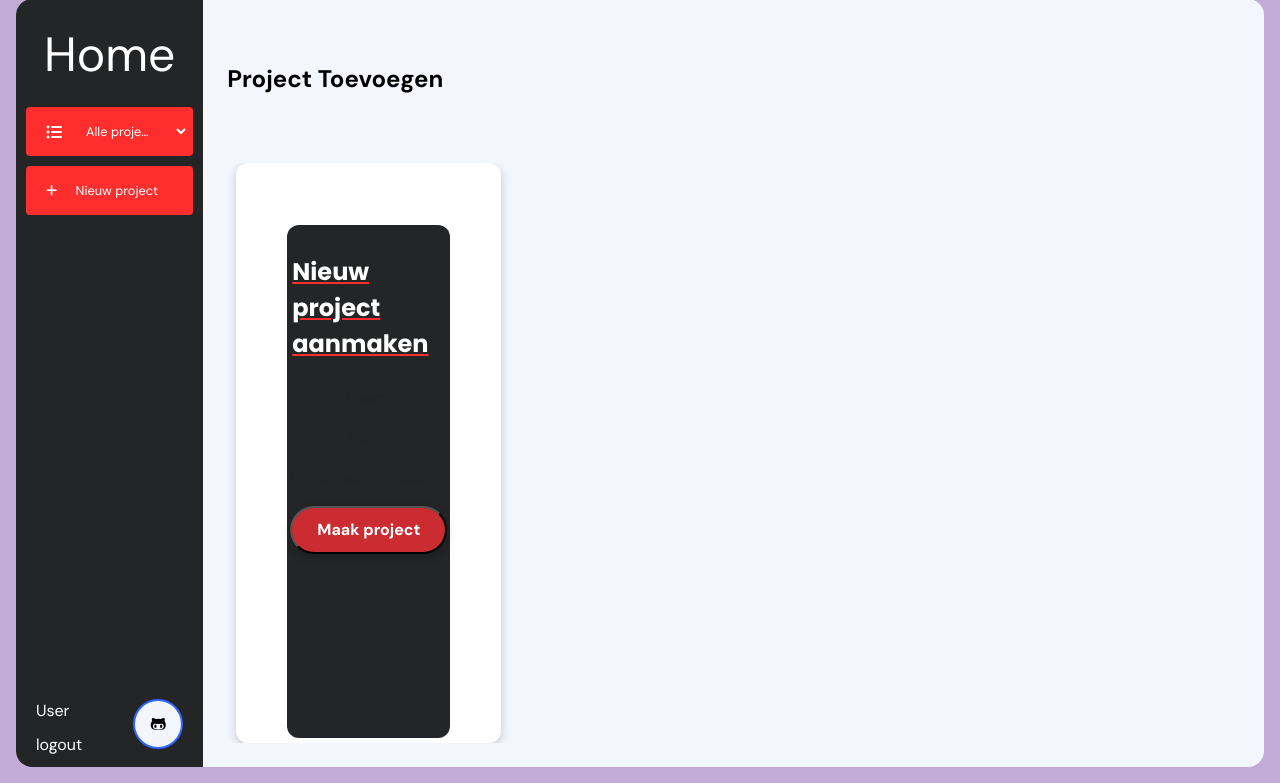
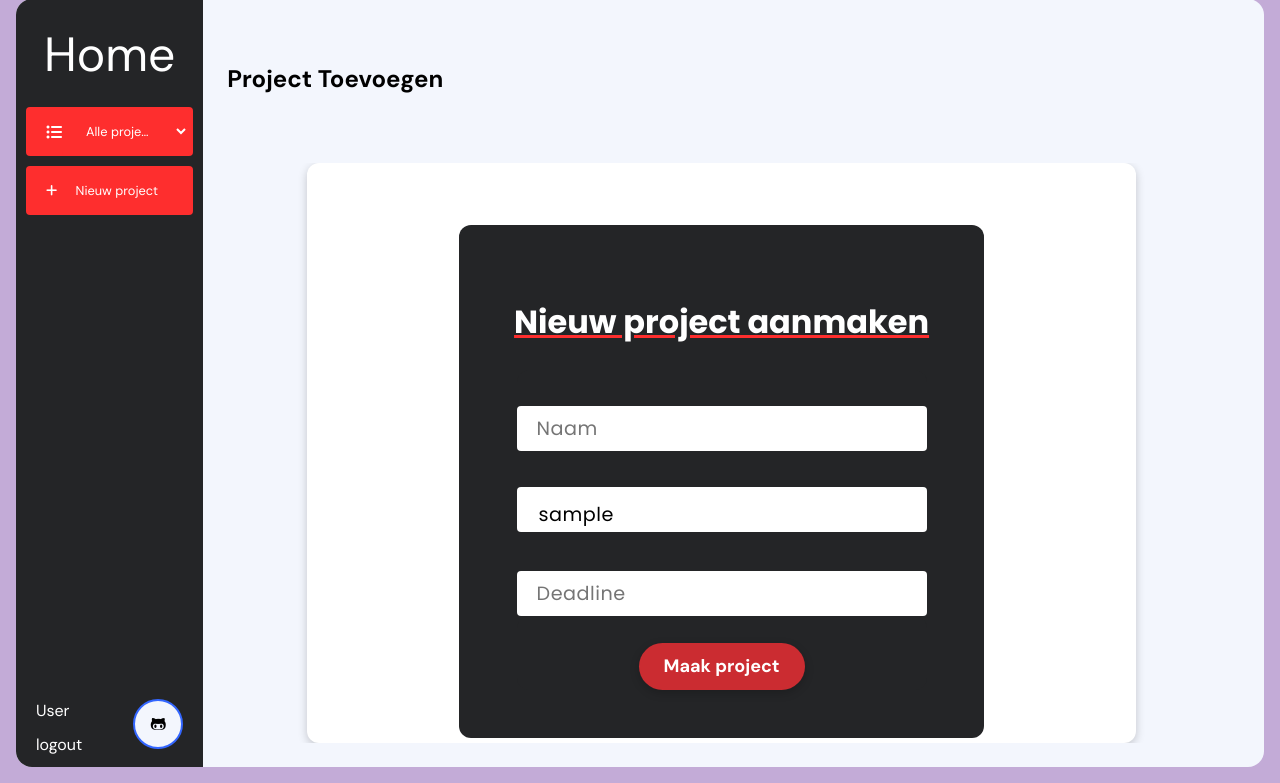
Before and after one commit to timvdlee/A4, a Django app: page /project-toevoegen in a window 1280 px wide. Shown: the part 17-800 px from the top of the page. Run offline with Django 4.2, Linux system fonts and the light colour scheme; tables that the repository leaves empty hold one stand-in row (values such as "Sample post"); some libraries are stand-ins or nearby versions.

Commit message:
Styling bijna helemaal top

```diff
--- a/Project_A4/ProjectApp/forms.py
+++ b/Project_A4/ProjectApp/forms.py
@@ -7,4 +7,4 @@ class ProjectFrom(forms.ModelForm):
 
     class Meta:
         model = Project
-        fields = ["Naam_project", "Admin", "Datum_aangemaakt"]
+        fields = ["name", "members", "deadline_date"]
--- a/Project_A4/ProjectApp/models.py
+++ b/Project_A4/ProjectApp/models.py
@@ -1,6 +1,7 @@
 from django.db import models
 from django.contrib.auth.models import User
 from django.contrib.auth import get_user_model
+
 
 # Create your models here.
 
@@ -10,11 +11,13 @@ class Project(models.Model):
     creation_date = models.DateField()
     deadline_date = models.DateField()
     admin_user = models.ForeignKey(get_user_model(), on_delete=models.CASCADE)
-    members = models.ManyToManyField(get_user_model())
+    members = models.ManyToManyField(get_user_model(),
+                                     related_name="project_members")
 
     class Meta:
         db_table = 'Project'
         verbose_name_plural = 'Projecten'
+
     def __str__(self) -> str:
         return f"Project {self.name} #{self.id}"
 
@@ -30,6 +33,7 @@ class Todo(models.Model):
     class Meta:
         db_table = 'Todo'
         verbose_name_plural = "Todos"
+
     def __str__(self) -> str:
         return f"Todo {self.id} part of {self.project} name {self.name}"
 
@@ -43,6 +47,7 @@ class SubTodo(models.Model):
     class Meta:
         db_table = 'SubTodo'
         verbose_name_plural = "SubTodo's"
+
     def __str__(self) -> str:
         return f"{self.description} #{self.id} completed {self.completed}"
 
@@ -58,6 +63,7 @@ class Recent(models.Model):
     class Meta:
         db_table = 'Recent_edit'
         verbose_name_plural = "Recent_edits"
+
     def __str__(self) -> str:
         return f"Recent id: {self.id} | {self.date} {self.time} desc {self.description}"
 
@@ -69,5 +75,6 @@ class ProfilePicture(models.Model):
     class Meta:
         db_table = 'ProfilePicture'
         verbose_name_plural = 'ProfilePictures'
+
     def __str__(self) -> str:
         return f"Profile picture for {self.user} img: {self.profilepic}"
--- a/Project_A4/static/css/style.css
+++ b/Project_A4/static/css/style.css
@@ -187,6 +187,7 @@ body {
     width: 270px;
 
 }
+
 .app-body {
     display: flex;
     overflow: hidden;
@@ -194,6 +195,7 @@ body {
     flex-direction: column;
     padding: 16px 24px 24px 0;
 }
+
 .pa_whitebox {
     display: flex;
     flex-direction: row;
@@ -233,16 +235,38 @@ body {
     display: flex;
     flex-direction: column;
     align-items: center;
+    justify-content: center;
     width: 80%;
     height: 90%;
     background-color: #242527;
     border-radius: 12px;
     padding: 5px;
+
 }
+
+.pa_inside_black_box{
+    display: flex;
+    flex-direction: column;
+    width: 100%;
+    background-color: #242527;
+    border-radius: 12px;
+    font-size: x-large;
+}
+
+.pa_button_inside_black_box{
+    display: flex;
+    flex-direction: column;
+    align-items: center;
+    width: 100%;
+    background-color: #242527;
+    border-radius: 12px;
+    font-size: large;
+}
+
 
 .pa_text {
     font-family: var(--secondary-font);
-    font-size: x-large;
+    font-size: xx-large;
     color: var(--primary-font-color);
     font-weight: bold;
     text-decoration: underline var(--primary-button-background);
@@ -273,15 +297,15 @@ body {
     padding: 10px 25px;
     font: var(--secondary-font);
     font-weight: bold;
+    border: none;
+}
 
-}
 .inner-app-body {
     display: flex;
     flex-direction: row;
     height: 100%;
     overflow: hidden;
 }
-
 
 
 .home {
@@ -379,9 +403,11 @@ body {
     font-size: 0.8em;
     font-weight: 600;
 }
+
 .lijst {
     margin: 0;
 }
+
 .lijst-element {
     margin: 0;
     font-size: 0.7em;
@@ -427,6 +453,7 @@ body {
     font-size: 2em;
     position: relative;
 }
+
 .feed-titel::after {
     content: "";
     display: block;
@@ -438,6 +465,7 @@ body {
     background: #FF7F01;
     z-index: -1;
 }
+
 .lijst-element-feed {
     font-size: var(--secondary-font-size);
     font-weight: 600;
--- a/Project_A4/templates/home.html
+++ b/Project_A4/templates/home.html
@@ -77,5 +77,3 @@
 </div>
 
 {% endblock content %}
-
-          {% block content %}{% endblock content %}
--- a/Project_A4/templates/project-toevoegen.html
+++ b/Project_A4/templates/project-toevoegen.html
@@ -3,8 +3,7 @@
 {% load static %}
 
 {% block content %}
-  <form method="post">
-    {% csrf_token %}
+
 <div class="pa_page_row">
     <div class="pa_page_column">
         <div class="pa_whitebox">
@@ -14,28 +13,41 @@
                         <br>
                         <div class="pa_text">Nieuw project aanmaken</div>
                         <br>
+                        <form method="post">
+                            {% csrf_token %}
+
+
+                            <div class="pa_inside_black_box">
                                 <div>
-                  <div>
-                    <p>Naam</p>
-                    {% render_field project_form.Naam_project class="pa_user_input" %}
+                                    <br>
+                                    {% render_field project_form.name class="pa_user_input" placeholder="Naam"  %}
+                                    <br>
+
                                 </div>
                                 <div>
-                    <p>Admin</p>
-                    {% render_field project_form.Admin class="pa_user_input" %}
+                                                                        <br>
+
+                                    {% render_field project_form.members class="pa_user_input" placeholder="Leden" %}
+                                    <br>
+
+                                </div>
+                                <div>
+                                    <br>
+                                    {% render_field project_form.deadline_date class="pa_user_input" placeholder="Deadline" %}
+                                    <br>
+
                                 </div>
                             </div>
-                <div>
-                  <div>
-                    <p>Datum aangemaakt</p>
-                    {% render_field project_form.Datum_aangemaakt class="pa_user_input" %}
+                                <div class="pa_button_inside_black_box">
+                                <br>
+                                <input type="submit" class="pa_button"
+                                       value="Maak project">
                             </div>
-                  <input type="submit" class="pa_button" value="Maak project">
+                        </form>
                     </div>
                 </div>
             </div>
         </div>
     </div>
 </div>
-    </div>
-  </form>
 {% endblock %}
```
Lines whose indentation alone changed are shown as unchanged.
